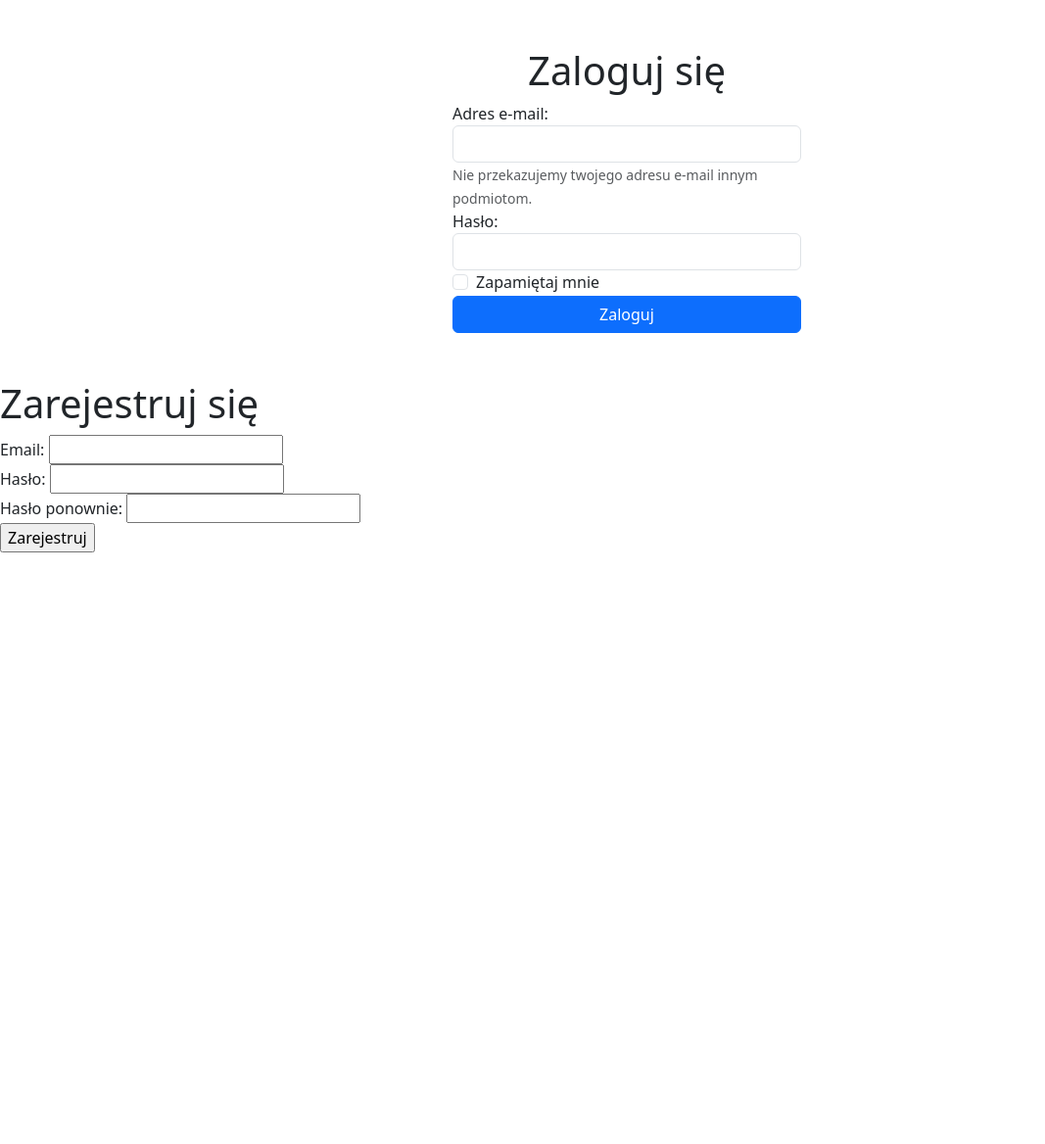
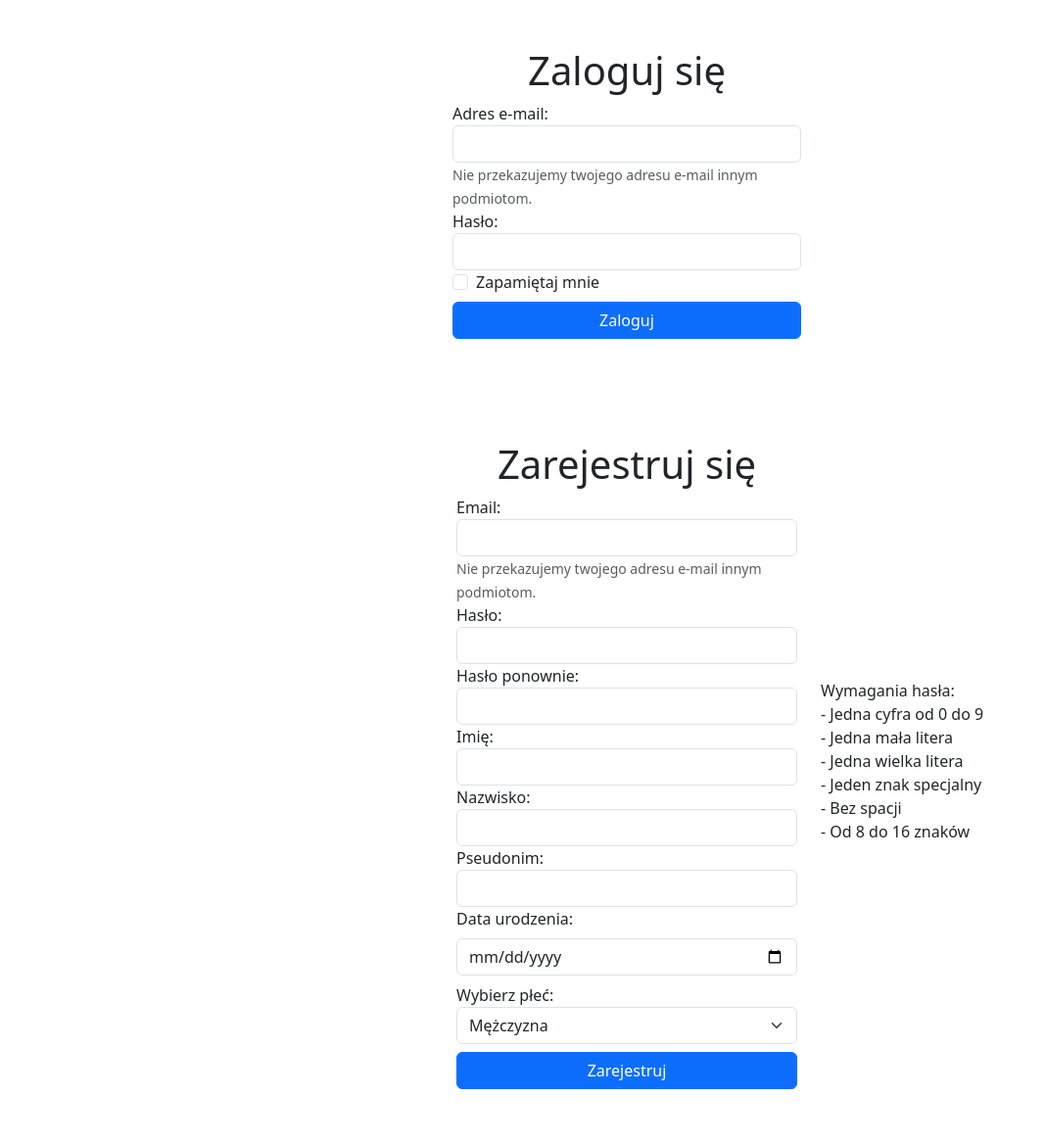
Before and after one commit to michal-oleksy/Praca_inzynierska, a PHP site: page / in a window 1280 px wide. Shown: the whole page at 98% size, without its empty margins (0-1067 px from the left). Before the commit the page ends 564 px from the top, so only its background shows below. Run offline with PHP 8.4, Linux system fonts and the light colour scheme.

Commit message:
extended register form

```diff
--- a/index.php
+++ b/index.php
@@ -17,13 +17,13 @@
                 <h1>Zaloguj się</h1>
                 <form action="index.php" method = "post">
                         <div class="form-group text-start">
-                            <label for="emailInput">Adres e-mail:</label>
-                            <input type="email" class="form-control" name="email" id="emailInput" aria-describedby="emailHelp">
+                            <label for="emailInputLogin">Adres e-mail:</label>
+                            <input type="email" class="form-control" name="email" id="emailInputLogin" aria-describedby="emailHelp">
                             <small id="emailHelp" class="form-text text-muted">Nie przekazujemy twojego adresu e-mail innym podmiotom.</small>
                         </div>
                         <div class="form-group text-start">
-                            <label for="passwordInput">Hasło:</label>
-                            <input type="password" class="form-control" name="password" id="passwordInput">
+                            <label for="passwordInputLogin">Hasło:</label>
+                            <input type="password" class="form-control" name="password" id="passwordInputLogin">
                         </div>
                         <div class="form-group form-check text-start">
                             <input type="checkbox" class="form-check-input" id="rememberMeButton">
@@ -31,30 +31,74 @@
 
                         </div>
                         <input type="hidden" name="action" value="login"></input>
-                        <div class="d-grid gap-2">
+                        <div class="d-grid gap-2 my-2">
                             <button type="submit" class="btn btn-primary btn-block">Zaloguj</button>
                         </div>
                 </form>
             </div>
         </div>
-    </div>
+        <!-- Rejestracja poniżej -->
+        <div class="container">
+            <div class="row">
+                <div class="col-12 col-lg-4 offset-lg-4 text-center my-5">
+                    <h1>Zarejestruj się</h1>
+                        <form action="index.php" method="post">
+                            <div class="form-group text-start">
+                                <label for="emailInputRegister">Email:</label>
+                                <input type="email" class="form-control" name="email" id="emailInputRegister" required>
+                                <small id="emailHelp" class="form-text text-muted">Nie przekazujemy twojego adresu e-mail innym podmiotom.</small>
+                            </div>
+                            <div class="form-group text-start">
+                                <label for="passwordInputRegister">Hasło:</label>
+                                <input pattern="(?=.*[0-9])(?=.*[a-z])(?=.*[A-Z])(?=.*\W)(?!.* ).{8,16}" type="password" class="form-control" name="password" id="passwordInputRegister" required>
+                            </div>
+                            <div class="form-group text-start">
+                                <label for="passwordRepeatInput">Hasło ponownie:</label>
+                                <input pattern="(?=.*[0-9])(?=.*[a-z])(?=.*[A-Z])(?=.*\W)(?!.* ).{8,16}" type="password" class="form-control" name="passwordRepeat" id="passwordRepeatInput" required>
+                            </div>
+                                <input type="hidden" name="action" value="register"></input>
+                            <!--  -->
+                            <div class="form-group text-start">
+                                <label for="firstNameInput">Imię:</label>
+                                <input type="text" class="form-control" name="firstName" id="firstNameInput" required>
+                            </div>
+                            <div class="form-group text-start">
+                                <label for="lastNameInput">Nazwisko:</label>
+                                <input type="text" class="form-control" name="lastName" id="lastNameInput" required>
+                            </div>
+                            <div class="form-group text-start">
+                                <label for="nicknameInput">Pseudonim:</label>
+                                <input type="text" class="form-control" name="nickname" id="nicknameInput" required>
+                            </div>
+                            <!-- data urodzenia -->
+                            <div class="form-group text-start">
+                                <label for="birthDateInput">Data urodzenia:</label>
+                                <input type="date" class="form-control my-2" name="birthDate" id="birthDateInput" required>
+                            </div>
+                            <!-- plec -->
+                            <div class="form-group text-start">
+                                <label for="sexSelect">Wybierz płeć: </label>
+                                <select class="form-select" name="sexSelect" aria-label="Default select example" id="sexSelect" required>
+                                    <option value="1">Mężczyzna</option>
+                                    <option value="2">Kobieta</option>
+                                </select>
+                            </div>
+                            <div class="d-grid gap-2 my-2">
+                                <button type="submit" class="btn btn-primary btn-block">Zarejestruj</button>
+                            </div>
+
+                        </form>
+                </div>
+                <div class="col-12 col-lg-4 align-self-center text-start ">
+                    <p class="py-7">Wymagania hasła:<br>- Jedna cyfra od 0 do 9<br>- Jedna mała litera<br> - Jedna wielka litera<br>
+                    - Jeden znak specjalny<br>- Bez spacji<br>- Od 8 do 16 znaków</p>
 
 
+                </div>
+            </div>
 
-    <h1>Zarejestruj się</h1>
-    <form action="index.php" method="post">
-        <label for="emailInput">Email:</label>
-        <input type="email" name="email" id="emailInput"><br>
-
-        <label for="passwordInput">Hasło:</label>
-        <input type="password" name="password" id="passwordInput"><br>
-
-        <label for="passwordRepeatInput">Hasło ponownie:</label>
-        <input type="password" name="passwordRepeat" id="passwordRepeatInput"><br>
-
-        <input type="hidden" name="action" value="register"></input>
-        <input type="submit" value="Zarejestruj">
-    </form>
+        </div>
+    </div>
 
 
     <script src="https://cdn.jsdelivr.net/npm/bootstrap@5.3.3/dist/js/bootstrap.min.js"></script>
@@ -94,18 +138,25 @@ if($userRow == null){
     }
 
 }}
-
+// rejestracja
 if(isset($_REQUEST['action']) && $_REQUEST['action']=="register"){
     $db = new mysqli('localhost','root','','auth');
     $email = $_REQUEST['email'];
     $email = filter_var($email, FILTER_SANITIZE_EMAIL);
+
     $password = $_REQUEST['password'];
     $passwordRepeat = $_REQUEST['passwordRepeat'];
+    //
+    $firstName = $_REQUEST['firstName'];
+    $lastName = $_REQUEST['lastName'];
+    $nickname = $_REQUEST['nickname'];
+    $birthDate = $_REQUEST['birthDate'];
+    $sex = $_REQUEST['sexSelect'];
 
     if($password=$passwordRepeat){//hasła są identyczne kontynuuj
         $passwordHash = password_hash($password,PASSWORD_ARGON2I);
-        $q = $db->prepare("INSERT INTO user VALUES (NULL, ?, ?)");
-        $q->bind_param("ss",$email,$passwordHash);
+        $q = $db->prepare("INSERT INTO user VALUES (NULL, ?, ?, ?, ?, ?, ?, ?)");
+        $q->bind_param("sssssss",$email,$passwordHash,$firstName,$lastName,$nickname,$birthDate,$sex);
         $result = $q->execute();
         if($result){
             echo "Zarejestrowano poprawnie";
```
